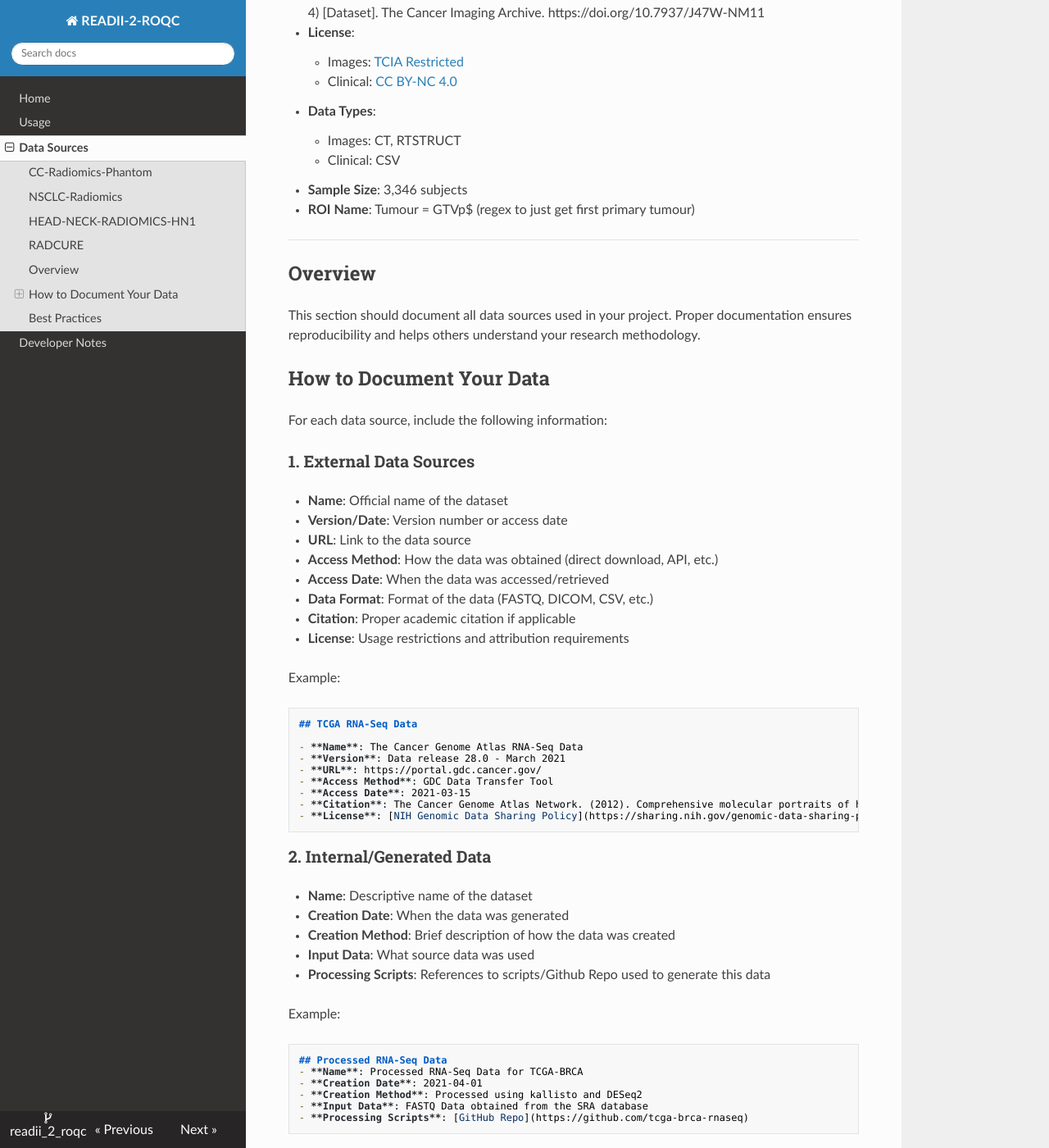
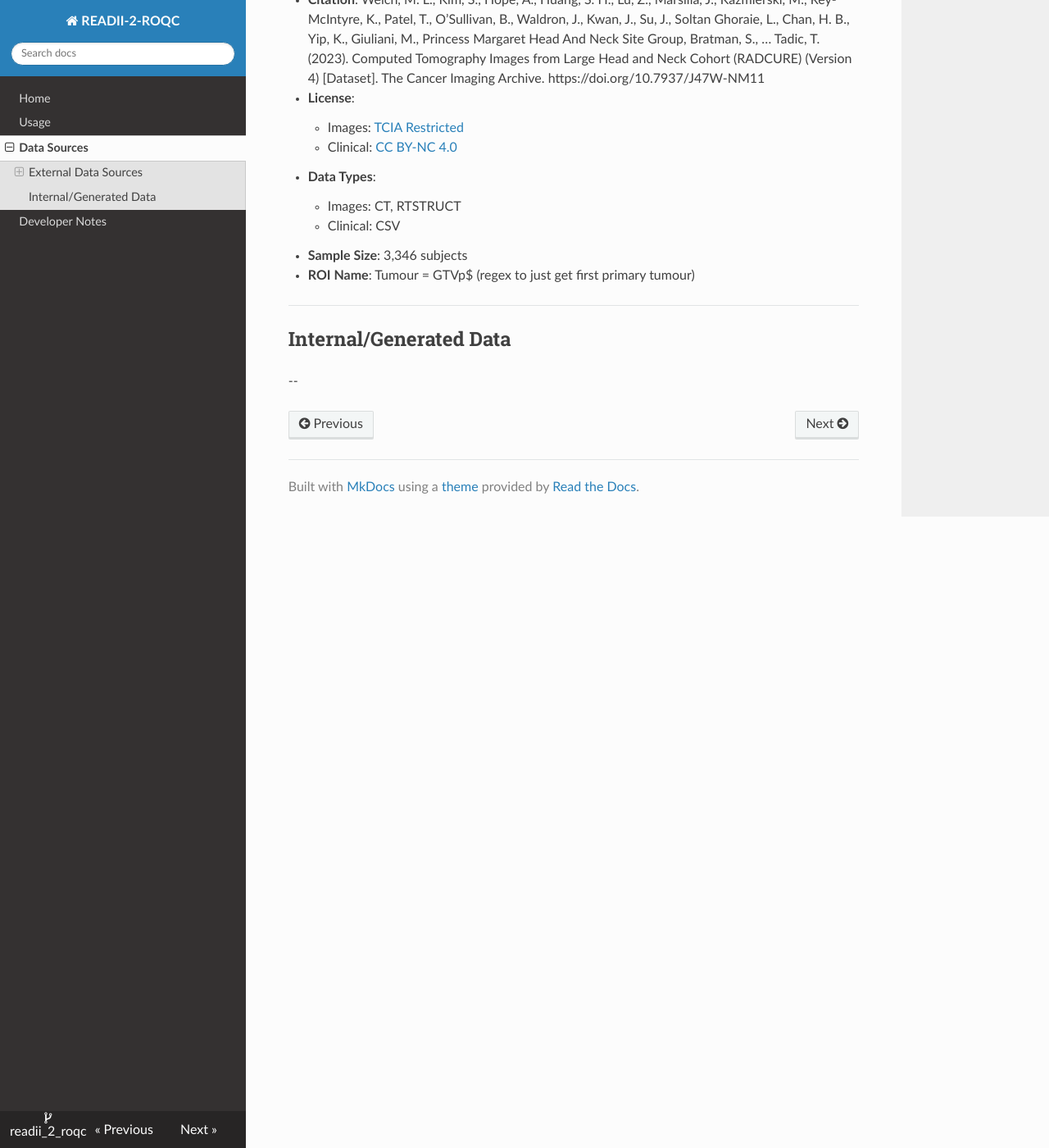
Before and after one commit to bhklab/readii_2_roqc, an MkDocs documentation site: the page built from docs/data_sources.md, in a window 1280 px wide and 1400 px high, scrolled down 1964 px. Shown: the whole window at 82% size. Built offline with MkDocs 1.6.1, drawn with Linux system fonts in a browser that asks for light colours; nearby versions of some CDN libraries; some of the changed text lies outside the part shown.

Commit message:
docs: add external and internal data source headings

````diff
--- a/docs/data_sources.md
+++ b/docs/data_sources.md
@@ -14,7 +18,7 @@
 - **Sample Size**: 17 subjects
 
 
-## NSCLC-Radiomics
+### NSCLC-Radiomics
 - **Name**: NSCLC-Radiomics (or Lung1)
 - **Version/Date**: Version 4: Updated 2020/10/22
 - **URL**: <https://www.cancerimagingarchive.net/collection/nsclc-radiomics/>
@@ -31,7 +35,7 @@
 - **Notes**: LUNG-128 does not have a GTV segmentation, so only 421 patients are processed.
 
 
-## HEAD-NECK-RADIOMICS-HN1
+### HEAD-NECK-RADIOMICS-HN1
 - **Name**: HEAD-NECK-RADIOMICS-HN1 (or H&N1)
 - **Version/Date**: Version 3: Updated 2020/07/29
 - **URL**: <https://www.cancerimagingarchive.net/collection/head-neck-radiomics-hn1/>
@@ -49,7 +53,7 @@
 - **ROI Name**: Tumour = GTV-1
 
 
-## RADCURE
+### RADCURE
 - **Name**: RADCURE
 - **Version/Date**: Clinical: Version 4: Updated 2024/12/19 / Images: Version 3: Updated 2024/03/27
 - **URL**: <https://www.cancerimagingarchive.net/collection/radcure/>
@@ -67,61 +71,14 @@
 - **ROI Name**: Tumour = GTVp$ (regex to just get first primary tumour)
 
 ---
-## Overview
 
-This section should document all data sources used in your project.
-Proper documentation ensures reproducibility and helps others
-understand your research methodology.
+## Internal/Generated Data
 
-## How to Document Your Data
 
-For each data source, include the following information:
+--
 
-### 1. External Data Sources
-
-- **Name**: Official name of the dataset
-- **Version/Date**: Version number or access date
-- **URL**: Link to the data source
-- **Access Method**: How the data was obtained (direct download, API, etc.)
-- **Access Date**: When the data was accessed/retrieved
-- **Data Format**: Format of the data (FASTQ, DICOM, CSV, etc.)
-- **Citation**: Proper academic citation if applicable
-- **License**: Usage restrictions and attribution requirements
-
-Example:
-
-```markdown
-## TCGA RNA-Seq Data
-
-- **Name**: The Cancer Genome Atlas RNA-Seq Data
-- **Version**: Data release 28.0 - March 2021
-- **URL**: https://portal.gdc.cancer.gov/
-- **Access Method**: GDC Data Transfer Tool
-- **Access Date**: 2021-03-15
-- **Citation**: The Cancer Genome Atlas Network. (2012). Comprehensive molecular portraits of human breast tumours. Nature, 490(7418), 61-70.
-- **License**: [NIH Genomic Data Sharing Policy](https://sharing.nih.gov/genomic-data-sharing-policy)
-```
-
-### 2. Internal/Generated Data
-
-- **Name**: Descriptive name of the dataset
-- **Creation Date**: When the data was generated
-- **Creation Method**: Brief description of how the data was created
-- **Input Data**: What source data was used
-- **Processing Scripts**: References to scripts/Github Repo used to generate this data
-
-Example:
-
-```markdown
-## Processed RNA-Seq Data
-- **Name**: Processed RNA-Seq Data for TCGA-BRCA
-- **Creation Date**: 2021-04-01
-- **Creation Method**: Processed using kallisto and DESeq2
-- **Input Data**: FASTQ Data obtained from the SRA database
-- **Processing Scripts**: [GitHub Repo](https://github.com/tcga-brca-rnaseq)
-```
-
-### 3. Data Dictionary
+<!--
+### Data Dictionary
 
 For complex datasets, include a data dictionary that explains:
 
@@ -130,12 +87,4 @@ For complex datasets, include a data dictionary that explains:
 | patient_id  | string    | Unique patient identifier | N/A | TCGA-XX-XXXX format |
 | age         | integer   | Patient age at diagnosis | years | 18-100 |
 | expression  | float     | Gene expression value | TPM | Any positive value |
-
-## Best Practices
-
-- Store raw data in `data/rawdata/` and never modify it
-- Store processed data in `data/procdata/` and all code used to generate it should be in `workflow/scripts/`
-- Document all processing steps
-- Track data provenance (where data came from and how it was modified)
-- Respect data usage agreements and licenses!
-    This is especially important for data that should not be shared publicly
+-->
````
Also changed, not shown: other parts of docs/data_sources.md (+5 -1 lines).
